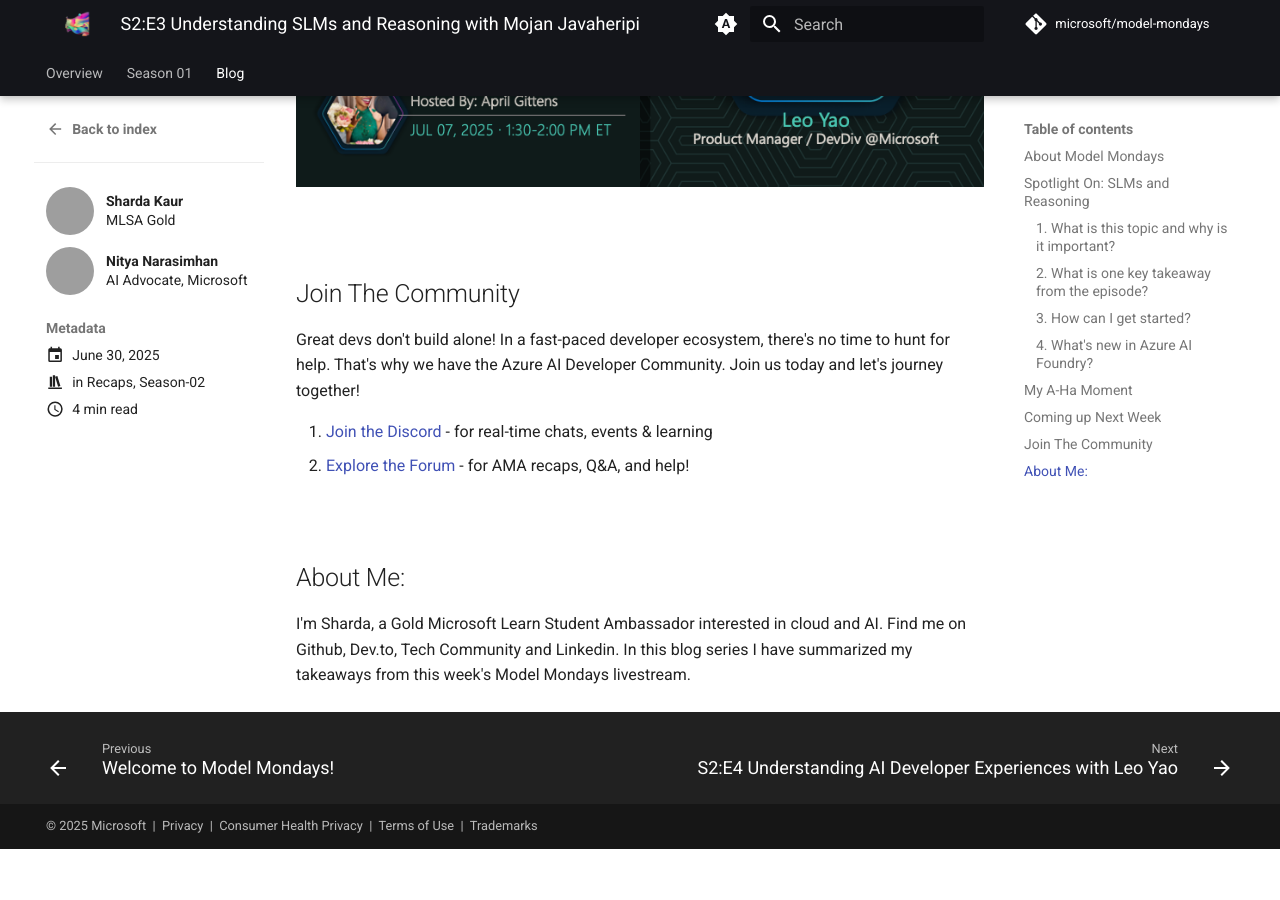
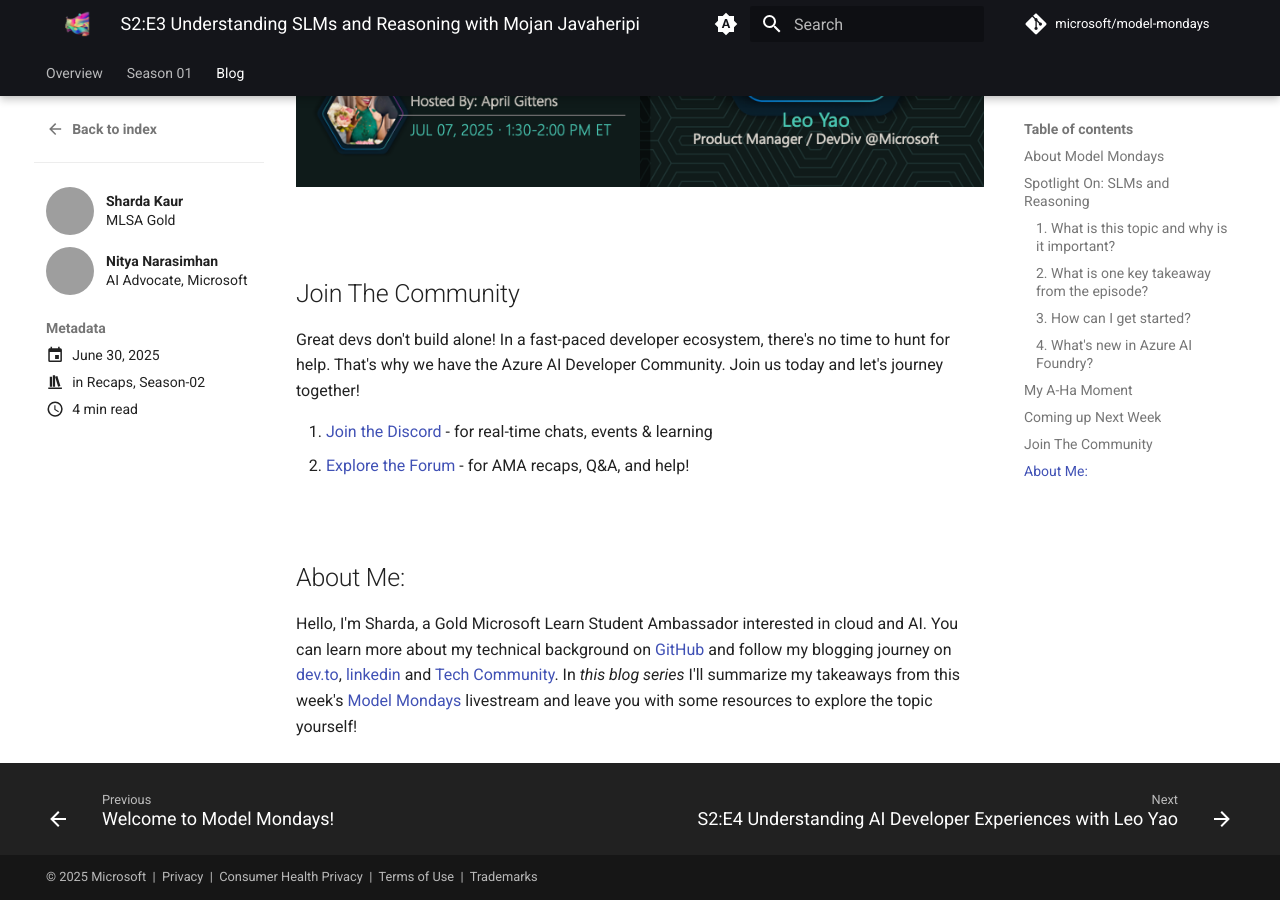
Before and after one commit to shardakaurr/model-mondays, an MkDocs documentation site: the page built from docs/blog/posts/2025-06-30.md, in a window 1280 px wide and 900 px high, scrolled down 3201 px. Built offline with MkDocs 1.6.1 and Material for MkDocs 9.7.7, drawn with Linux system fonts in a browser that asks for light colours; comment, search, counter and statistics services are not loaded; before the commit the page ends 4050 px from its top, so only the background shows below that; grey boxes are pictures that could not be loaded.

Commit message:
Update 2025-06-30.md
links added

```diff
--- a/docs/blog/posts/2025-06-30.md
+++ b/docs/blog/posts/2025-06-30.md
@@ -90,4 +90,4 @@
 <br/>
 
 ## About Me:
-I'm Sharda, a Gold Microsoft Learn Student Ambassador interested in cloud and AI. Find me on Github, Dev.to, Tech Community and Linkedin. In this blog series I have summarized my takeaways from this week's Model Mondays livestream.
+Hello, I'm Sharda, a Gold Microsoft Learn Student Ambassador interested in cloud and AI. You can learn more about my technical background on [GitHub](https://github.com/shardakaurr) and follow my blogging journey on [dev.to](https://dev.to/sharda_kaur), [linkedin](https://www.linkedin.com/in/sharda-kaur-a77473207/) and [Tech Community](https://techcommunity.microsoft.com/users/sharda_kaur/2204790). In _this blog series_ I'll summarize my takeaways from this week's [Model Mondays](https://aka.ms/model-mondays/playlist) livestream and leave you with some resources to explore the topic yourself!
```
